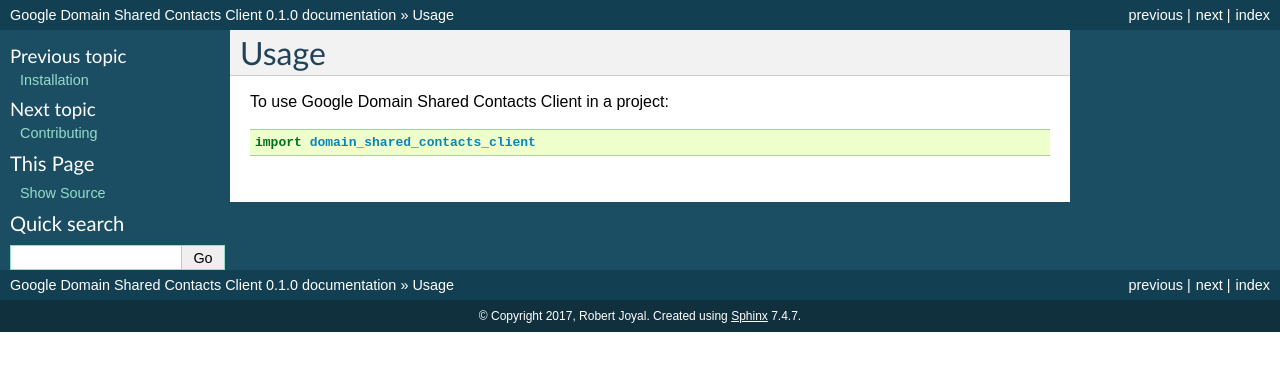
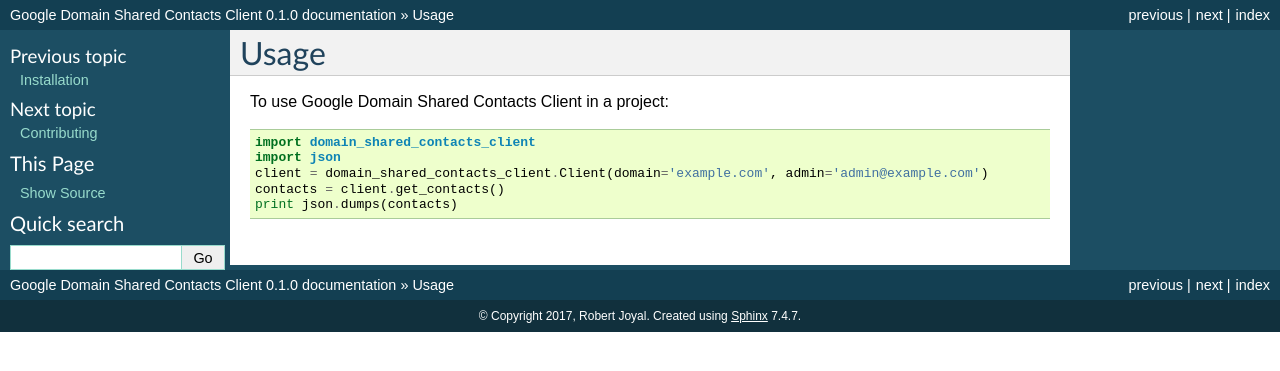
Before and after one commit to rjoyal/domain_shared_contacts_client, a Sphinx documentation site: the page built from docs/usage.rst, in a window 1280 px wide. Shown: the top 371 px of the page. Built offline with Sphinx 7.4.7, drawn with Linux system fonts in a browser that asks for light colours; pages that are not in the unit, such as notebooks, are missing from menus.

Commit message:
Update usage.rst

```diff
--- a/docs/usage.rst
+++ b/docs/usage.rst
@@ -5,3 +5,7 @@
 To use Google Domain Shared Contacts Client in a project::
 
     import domain_shared_contacts_client
+    import json
+    client = domain_shared_contacts_client.Client(domain='example.com', admin='admin@example.com')
+    contacts = client.get_contacts()
+    print json.dumps(contacts)
```
